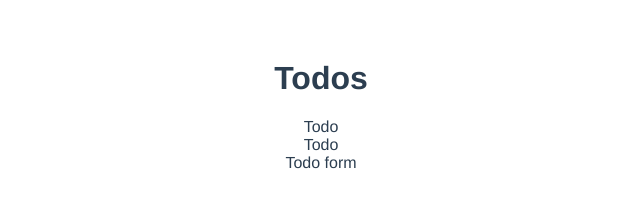
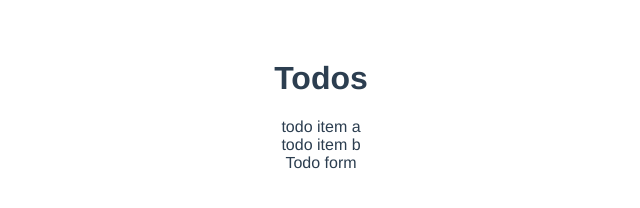
Before and after one commit to Juhi0326/first-vuex, a Vue app: page / in a window 1280 px wide. Shown: the top 208 px of the page, without its empty margins (319-959 px from the left). Built offline with nearby package versions, Linux system fonts and the light colour scheme.

Commit message:
passing props from todosList to todo component

```diff
--- a/src/components/Todo.vue
+++ b/src/components/Todo.vue
@@ -1,11 +1,13 @@
 <template>
   <div>
-    Todo
+    {{todo.title}}
   </div>
 </template>
 
 <script>
-export default {};
+export default {
+    props: ['todo']
+};
 </script>
 
 <style></style>
--- a/src/components/TodosList.vue
+++ b/src/components/TodosList.vue
@@ -1,6 +1,6 @@
 <template>
   <div>
-    <Todo v-for="(todo, index) in $store.state.todos" :key="index" />
+    <Todo v-for="(todo, index) in todos" :key="index" :todo='todo' />
   </div>
 </template>
 
@@ -11,6 +11,11 @@
     components: {
         Todo
     },
+    computed: {
+        todos() {
+            return this.$store.state.todos;
+        }
+    }
 };
 </script>
 
```
